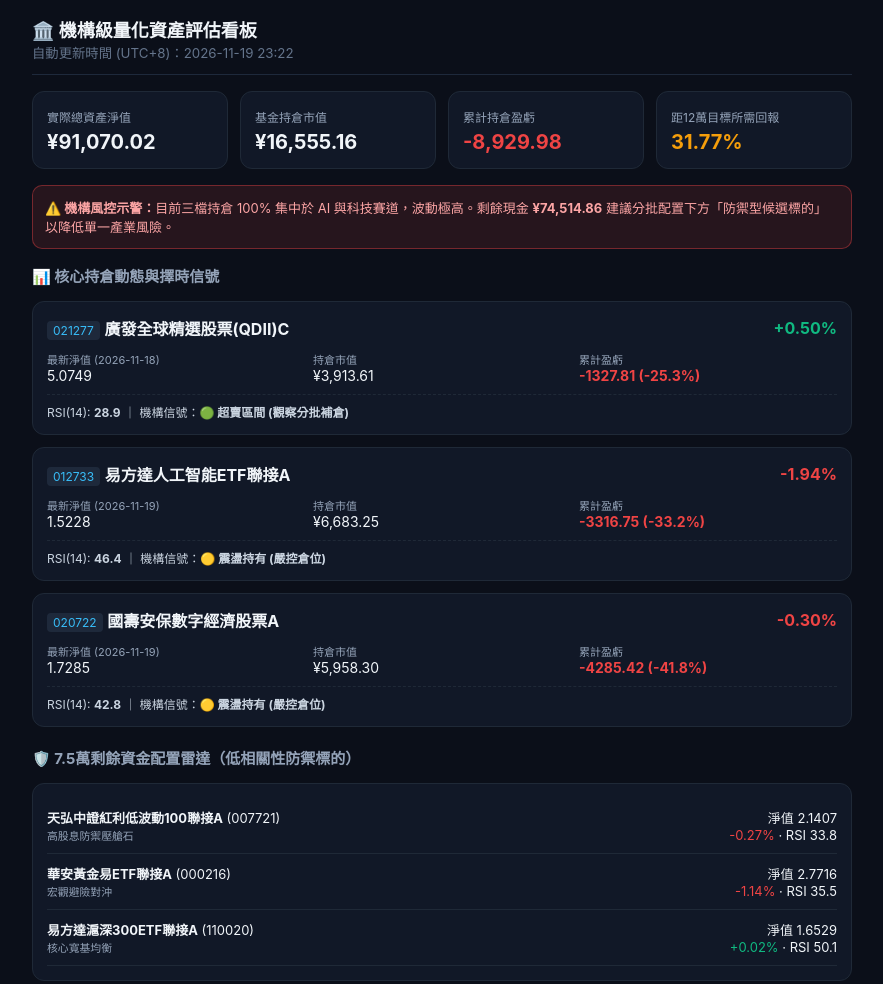
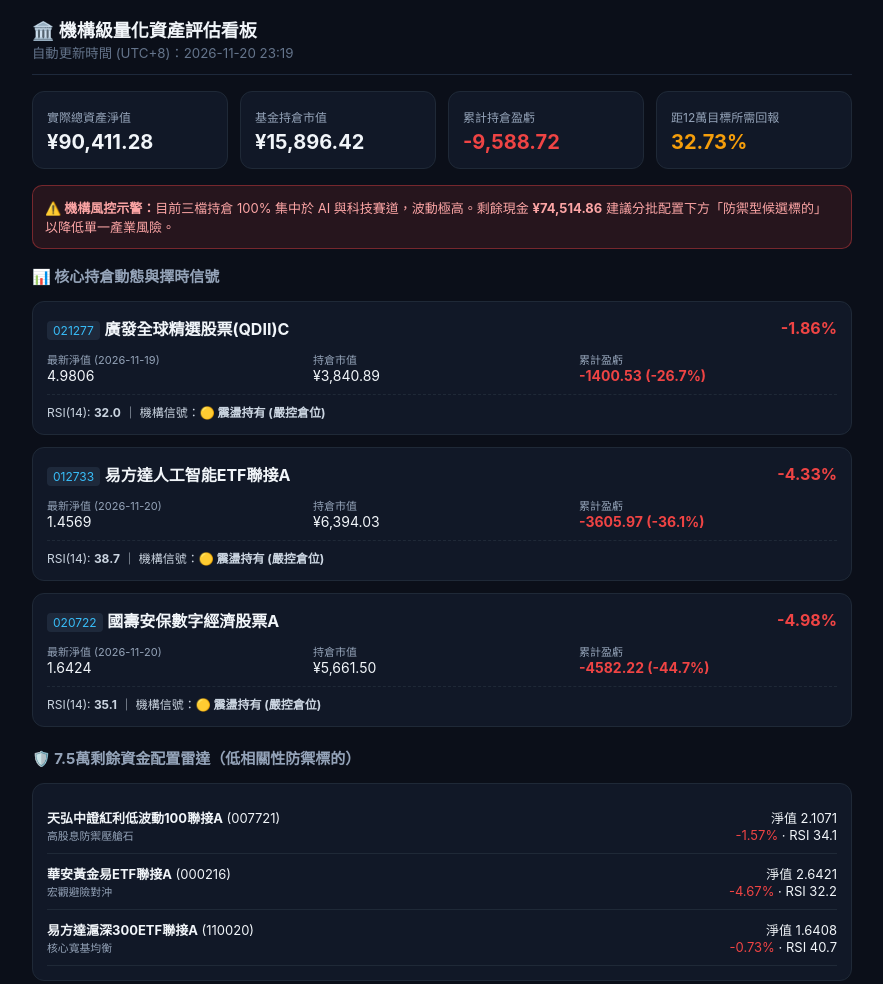
Before and after one commit to kkkkent666/My-fund-dashboard, a plain HTML site: page index.html in a window 1280 px wide. Shown: the top 984 px of the page, without its empty margins (198-1081 px from the left). Drawn offline with Linux system fonts and the light colour scheme.

Commit message:
Auto-update daily fund NAV and dashboard

```diff
--- a/index.html
+++ b/index.html
@@ -27,13 +27,13 @@
 <body>
 <div class="container">
   <div class="header">
-    <div><h2 style="margin:0;font-size:18px;">🏛️ 機構級量化資產評估看板</h2><small style="color:#64748b">自動更新時間 (UTC+8)：2026-11-19 23:22</small></div>
+    <div><h2 style="margin:0;font-size:18px;">🏛️ 機構級量化資產評估看板</h2><small style="color:#64748b">自動更新時間 (UTC+8)：2026-11-20 23:19</small></div>
   </div>
   <div class="kpi-grid">
-    <div class="kpi"><small>實際總資產淨值</small><div class="val">¥91,070.02</div></div>
-    <div class="kpi"><small>基金持倉市值</small><div class="val">¥16,555.16</div></div>
-    <div class="kpi"><small>累計持倉盈虧</small><div class="val" style="color:#ef4444">-8,929.98</div></div>
-    <div class="kpi"><small>距12萬目標所需回報</small><div class="val" style="color:#f59e0b">31.77%</div></div>
+    <div class="kpi"><small>實際總資產淨值</small><div class="val">¥90,411.28</div></div>
+    <div class="kpi"><small>基金持倉市值</small><div class="val">¥15,896.42</div></div>
+    <div class="kpi"><small>累計持倉盈虧</small><div class="val" style="color:#ef4444">-9,588.72</div></div>
+    <div class="kpi"><small>距12萬目標所需回報</small><div class="val" style="color:#f59e0b">32.73%</div></div>
   </div>
   <div class="alert-box">
     <b>⚠️ 機構風控示警：</b>目前三檔持倉 100% 集中於 AI 與科技賽道，波動極高。剩餘現金 <b>¥74,514.86</b> 建議分批配置下方「防禦型候選標的」以降低單一產業風險。
@@ -43,57 +43,57 @@
         <div class="card">
             <div class="row-between">
                 <div><span class="badge">021277</span> <strong>廣發全球精選股票(QDII)C</strong></div>
-                <span style="color:#10b981;font-weight:bold;">+0.50%</span>
+                <span style="color:#ef4444;font-weight:bold;">-1.86%</span>
             </div>
             <div class="grid-3">
-                <div><small>最新淨值 (2026-11-18)</small><div>5.0749</div></div>
-                <div><small>持倉市值</small><div>¥3,913.61</div></div>
-                <div><small>累計盈虧</small><div style="color:#ef4444;font-weight:bold;">-1327.81 (-25.3%)</div></div>
+                <div><small>最新淨值 (2026-11-19)</small><div>4.9806</div></div>
+                <div><small>持倉市值</small><div>¥3,840.89</div></div>
+                <div><small>累計盈虧</small><div style="color:#ef4444;font-weight:bold;">-1400.53 (-26.7%)</div></div>
             </div>
-            <div class="signal-bar">RSI(14): <b>28.9</b> ｜ 機構信號：<b>🟢 超賣區間 (觀察分批補倉)</b></div>
+            <div class="signal-bar">RSI(14): <b>32.0</b> ｜ 機構信號：<b>🟡 震盪持有 (嚴控倉位)</b></div>
         </div>
         <div class="card">
             <div class="row-between">
                 <div><span class="badge">012733</span> <strong>易方達人工智能ETF聯接A</strong></div>
-                <span style="color:#ef4444;font-weight:bold;">-1.94%</span>
+                <span style="color:#ef4444;font-weight:bold;">-4.33%</span>
             </div>
             <div class="grid-3">
-                <div><small>最新淨值 (2026-11-19)</small><div>1.5228</div></div>
-                <div><small>持倉市值</small><div>¥6,683.25</div></div>
-                <div><small>累計盈虧</small><div style="color:#ef4444;font-weight:bold;">-3316.75 (-33.2%)</div></div>
+                <div><small>最新淨值 (2026-11-20)</small><div>1.4569</div></div>
+                <div><small>持倉市值</small><div>¥6,394.03</div></div>
+                <div><small>累計盈虧</small><div style="color:#ef4444;font-weight:bold;">-3605.97 (-36.1%)</div></div>
             </div>
-            <div class="signal-bar">RSI(14): <b>46.4</b> ｜ 機構信號：<b>🟡 震盪持有 (嚴控倉位)</b></div>
+            <div class="signal-bar">RSI(14): <b>38.7</b> ｜ 機構信號：<b>🟡 震盪持有 (嚴控倉位)</b></div>
         </div>
         <div class="card">
             <div class="row-between">
                 <div><span class="badge">020722</span> <strong>國壽安保數字經濟股票A</strong></div>
-                <span style="color:#ef4444;font-weight:bold;">-0.30%</span>
+                <span style="color:#ef4444;font-weight:bold;">-4.98%</span>
             </div>
             <div class="grid-3">
-                <div><small>最新淨值 (2026-11-19)</small><div>1.7285</div></div>
-                <div><small>持倉市值</small><div>¥5,958.30</div></div>
-                <div><small>累計盈虧</small><div style="color:#ef4444;font-weight:bold;">-4285.42 (-41.8%)</div></div>
+                <div><small>最新淨值 (2026-11-20)</small><div>1.6424</div></div>
+                <div><small>持倉市值</small><div>¥5,661.50</div></div>
+                <div><small>累計盈虧</small><div style="color:#ef4444;font-weight:bold;">-4582.22 (-44.7%)</div></div>
             </div>
-            <div class="signal-bar">RSI(14): <b>42.8</b> ｜ 機構信號：<b>🟡 震盪持有 (嚴控倉位)</b></div>
+            <div class="signal-bar">RSI(14): <b>35.1</b> ｜ 機構信號：<b>🟡 震盪持有 (嚴控倉位)</b></div>
         </div>
   <h3 style="font-size:15px;color:#94a3b8;margin-top:20px;">🛡️ 7.5萬剩餘資金配置雷達（低相關性防禦標的）</h3>
   <div class="card">
         <div class="watch-item">
             <div><strong>天弘中證紅利低波動100聯接A</strong> (007721)<br><small style="color:#94a3b8">高股息防禦壓艙石</small></div>
-            <div style="text-align:right">淨值 2.1407<br><span style="color:#ef4444">-0.27%</span> · RSI 33.8</div>
+            <div style="text-align:right">淨值 2.1071<br><span style="color:#ef4444">-1.57%</span> · RSI 34.1</div>
         </div>
         <div class="watch-item">
             <div><strong>華安黃金易ETF聯接A</strong> (000216)<br><small style="color:#94a3b8">宏觀避險對沖</small></div>
-            <div style="text-align:right">淨值 2.7716<br><span style="color:#ef4444">-1.14%</span> · RSI 35.5</div>
+            <div style="text-align:right">淨值 2.6421<br><span style="color:#ef4444">-4.67%</span> · RSI 32.2</div>
         </div>
         <div class="watch-item">
             <div><strong>易方達滬深300ETF聯接A</strong> (110020)<br><small style="color:#94a3b8">核心寬基均衡</small></div>
-            <div style="text-align:right">淨值 1.6529<br><span style="color:#10b981">+0.02%</span> · RSI 50.1</div>
+            <div style="text-align:right">淨值 1.6408<br><span style="color:#ef4444">-0.73%</span> · RSI 40.7</div>
         </div></div>
   <button class="btn" onclick="copyForGemini()">📋 一鍵複製今日最新數據（貼給 Gemini 分析）</button>
 </div>
 <script>
-const latestData = {"updated_at": "2026-11-19 23:22", "total_capital_initial": 100000.0, "target_capital": 120000.0, "current_net_worth": 91070.02, "fund_market_value": 16555.16, "cash_remaining": 74514.86, "cumulative_pnl": -8929.98, "today_estimated_pnl": -130.68, "gap_to_120k": 28929.98, "required_return_pct": 31.77, "holdings": [{"code": "021277", "name": "廣發全球精選股票(QDII)C", "tag": "全球科技QDII", "nav": 5.0749, "nav_date": "2026-11-18", "daily_pct": 0.5, "value": 3913.61, "cost": 5241.42, "pnl": -1327.81, "pnl_pct": -25.33, "rsi": 28.9, "signal": "🟢 超賣區間 (觀察分批補倉)"}, {"code": "012733", "name": "易方達人工智能ETF聯接A", "tag": "A股AI算力", "nav": 1.5228, "nav_date": "2026-11-19", "daily_pct": -1.94, "value": 6683.25, "cost": 10000.0, "pnl": -3316.75, "pnl_pct": -33.17, "rsi": 46.4, "signal": "🟡 震盪持有 (嚴控倉位)"}, {"code": "020722", "name": "國壽安保數字經濟股票A", "tag": "硬科技動能", "nav": 1.7285, "nav_date": "2026-11-19", "daily_pct": -0.3, "value": 5958.3, "cost": 10243.72, "pnl": -4285.42, "pnl_pct": -41.83, "rsi": 42.8, "signal": "🟡 震盪持有 (嚴控倉位)"}], "defensive_watchlist": [{"code": "007721", "name": "天弘中證紅利低波動100聯接A", "role": "高股息防禦壓艙石", "nav": 2.1407, "daily_pct": -0.27, "rsi": 33.8}, {"code": "000216", "name": "華安黃金易ETF聯接A", "role": "宏觀避險對沖", "nav": 2.7716, "daily_pct": -1.14, "rsi": 35.5}, {"code": "110020", "name": "易方達滬深300ETF聯接A", "role": "核心寬基均衡", "nav": 1.6529, "daily_pct": 0.02, "rsi": 50.1}]};
+const latestData = {"updated_at": "2026-11-20 23:19", "total_capital_initial": 100000.0, "target_capital": 120000.0, "current_net_worth": 90411.28, "fund_market_value": 15896.42, "cash_remaining": 74514.86, "cumulative_pnl": -9588.72, "today_estimated_pnl": -658.9, "gap_to_120k": 29588.72, "required_return_pct": 32.73, "holdings": [{"code": "021277", "name": "廣發全球精選股票(QDII)C", "tag": "全球科技QDII", "nav": 4.9806, "nav_date": "2026-11-19", "daily_pct": -1.86, "value": 3840.89, "cost": 5241.42, "pnl": -1400.53, "pnl_pct": -26.72, "rsi": 32.0, "signal": "🟡 震盪持有 (嚴控倉位)"}, {"code": "012733", "name": "易方達人工智能ETF聯接A", "tag": "A股AI算力", "nav": 1.4569, "nav_date": "2026-11-20", "daily_pct": -4.33, "value": 6394.03, "cost": 10000.0, "pnl": -3605.97, "pnl_pct": -36.06, "rsi": 38.7, "signal": "🟡 震盪持有 (嚴控倉位)"}, {"code": "020722", "name": "國壽安保數字經濟股票A", "tag": "硬科技動能", "nav": 1.6424, "nav_date": "2026-11-20", "daily_pct": -4.98, "value": 5661.5, "cost": 10243.72, "pnl": -4582.22, "pnl_pct": -44.73, "rsi": 35.1, "signal": "🟡 震盪持有 (嚴控倉位)"}], "defensive_watchlist": [{"code": "007721", "name": "天弘中證紅利低波動100聯接A", "role": "高股息防禦壓艙石", "nav": 2.1071, "daily_pct": -1.57, "rsi": 34.1}, {"code": "000216", "name": "華安黃金易ETF聯接A", "role": "宏觀避險對沖", "nav": 2.6421, "daily_pct": -4.67, "rsi": 32.2}, {"code": "110020", "name": "易方達滬深300ETF聯接A", "role": "核心寬基均衡", "nav": 1.6408, "daily_pct": -0.73, "rsi": 40.7}]};
 function copyForGemini() {
   const prompt = "這是我今日自動更新的基金持倉與市場數據，請以專業投資經理人角度幫我評估今日變化與下一步調倉建議：\n" + JSON.stringify(latestData, null, 2);
   navigator.clipboard.writeText(prompt).then(() => alert("✅ 已複製今日最新持倉數據！請切換到 Gemini 貼上即可。"));
```
Also changed, not shown: portfolio_data.json (+38 -38 lines).
